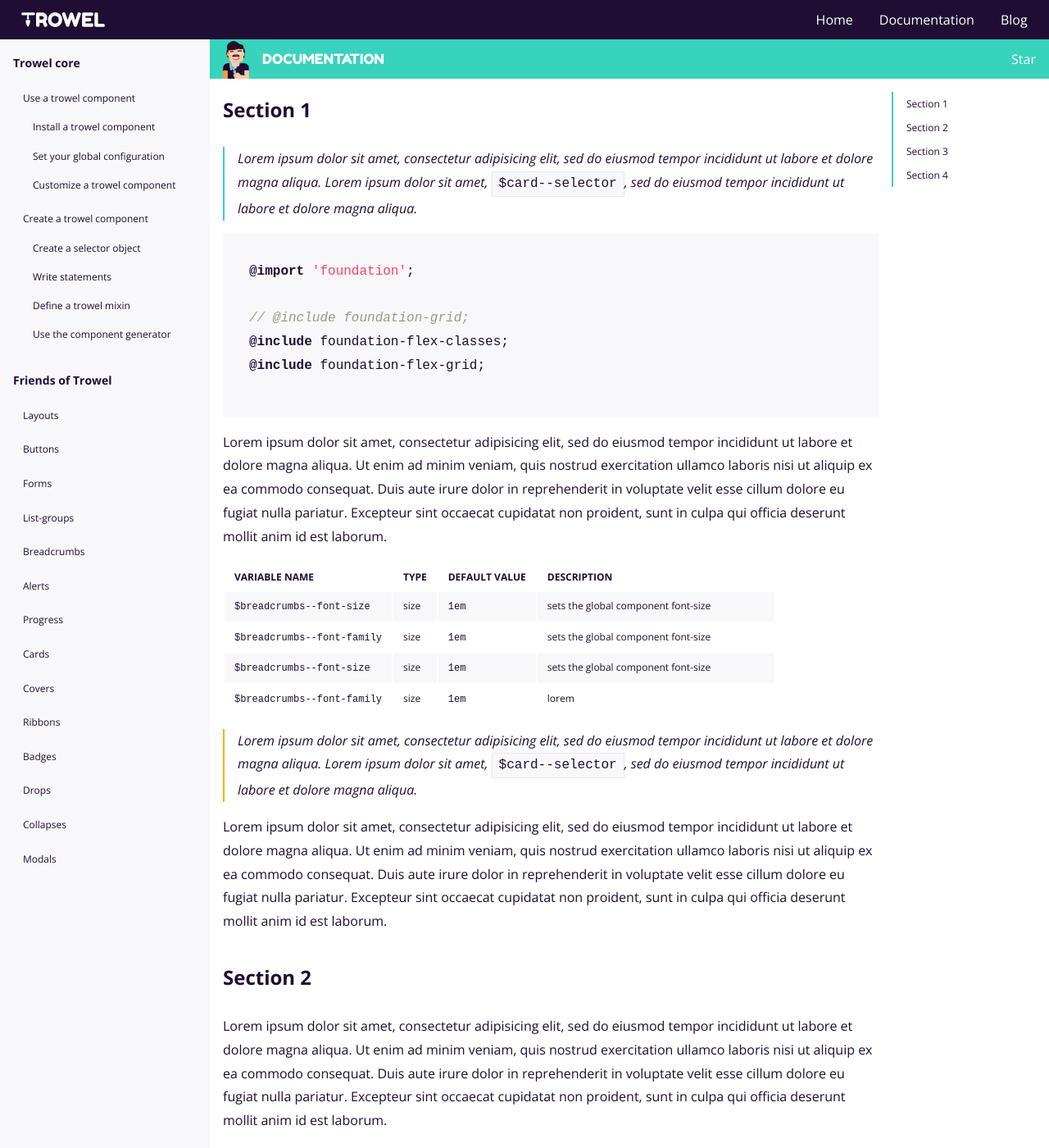
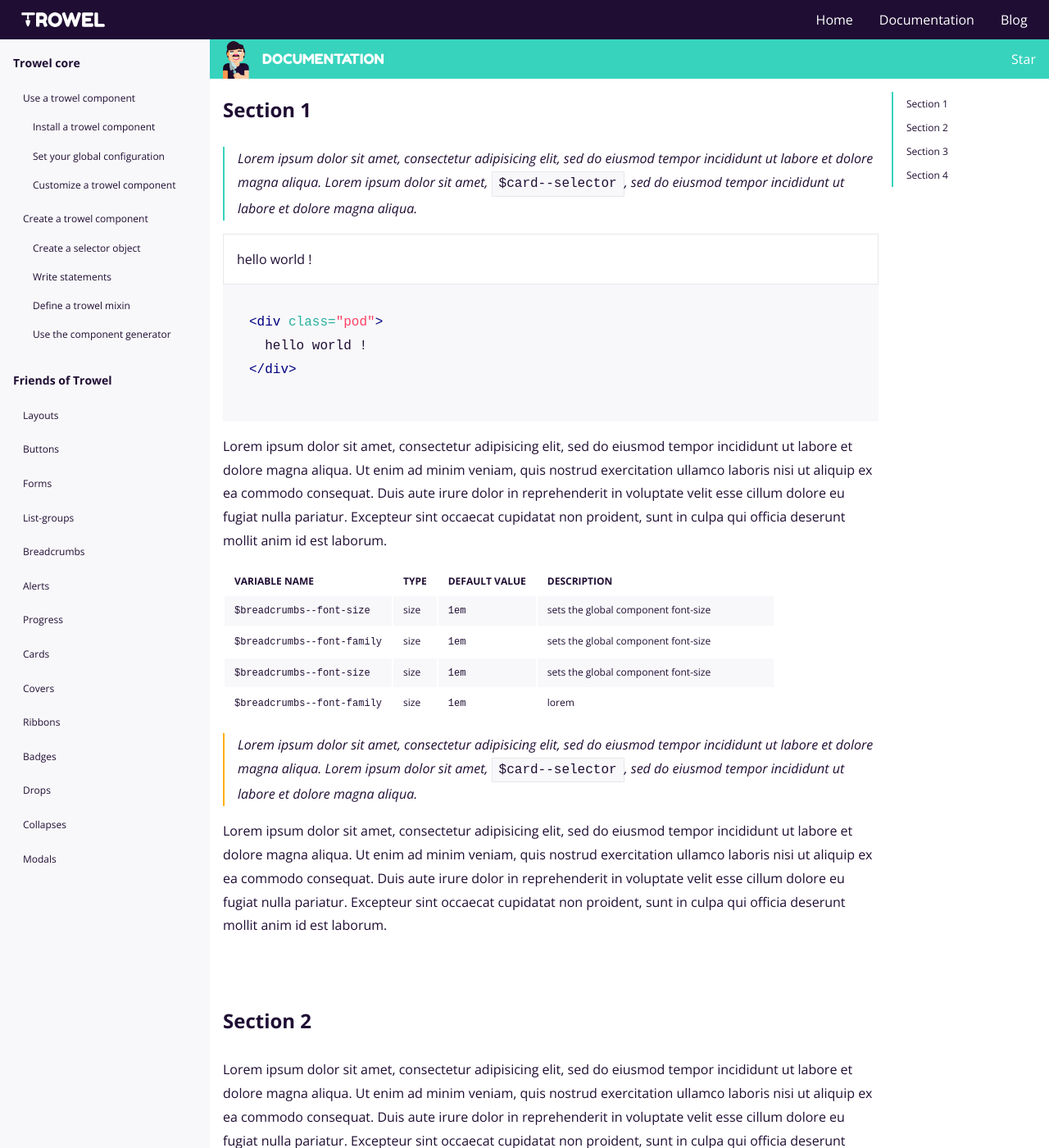
Before and after one commit to Trowel/trowel.github.io, a Jekyll site: the page built from pages/documentation/documentation.md, in a window 1280 px wide and 1400 px high. Shown: the whole window at 82% size. Built offline with Jekyll 4.4.1, drawn with Linux system fonts in a browser that asks for light colours.

Commit message:
preview and snippet

````diff
--- a/pages/documentation/documentation.md
+++ b/pages/documentation/documentation.md
@@ -11,12 +11,15 @@ affix: true
 
 <p class="callout callout--default">Lorem ipsum dolor sit amet, consectetur adipisicing elit, sed do eiusmod tempor incididunt ut labore et dolore magna aliqua. Lorem ipsum dolor sit amet, <code>$card--selector</code>, sed do eiusmod tempor incididunt ut labore et dolore magna aliqua.</p>
 
-```scss
-@import 'foundation';
-
-// @include foundation-grid;
-@include foundation-flex-classes;
-@include foundation-flex-grid;
+<div class="preview">
+  <div class="pod">
+    hello world !
+  </div>
+</div>
+```html
+<div class="pod">
+  hello world !
+</div>
 ```
 
 Lorem ipsum dolor sit amet, consectetur adipisicing elit, sed do eiusmod tempor incididunt ut labore et dolore magna aliqua. Ut enim ad minim veniam, quis nostrud exercitation ullamco laboris nisi ut aliquip ex ea commodo consequat. Duis aute irure dolor in reprehenderit in voluptate velit esse cillum dolore eu fugiat nulla pariatur. Excepteur sint occaecat cupidatat non proident, sunt in culpa qui officia deserunt mollit anim id est laborum.
--- /dev/null
+++ b/style/components/preview/utils/variables.scss
@@ -0,0 +1 @@
+$preview--margin-bottom: 1rem;
--- a/style/layouts/doc-content/doc-content.scss
+++ b/style/layouts/doc-content/doc-content.scss
@@ -22,4 +22,5 @@
 
 #doc-content h2 {
   padding-top: $doccontent--padding;
+  margin-top: 4rem;
 }
````
Also changed, not shown: style/components/preview/preview.scss (added, +9 -0 lines), style/vendors/highlight/highlight.scss (+15 -6 lines), assets/css/main.css.
